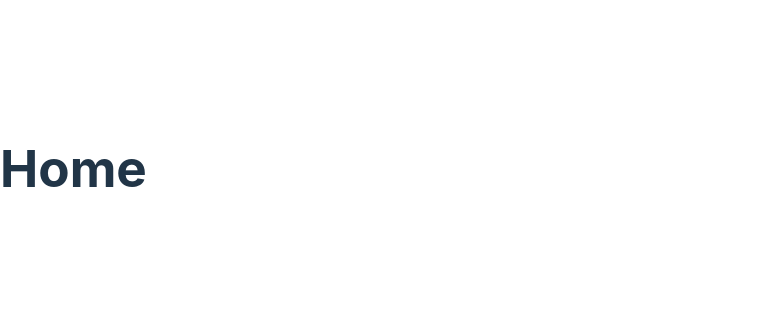
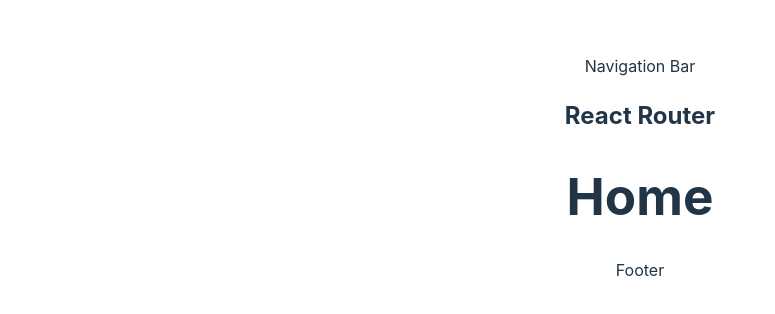
Before and after one commit to victorkauan/react-router-dom, a React (Vite) app: page / in a window 1280 px wide. Shown: the part 232-546 px from the top of the page, without its empty margins (0-775 px from the left). Built offline with nearby package versions, Linux system fonts and the light colour scheme.

Commit message:
feat: use Outlet component to create route layout

```diff
--- a/src/App.tsx
+++ b/src/App.tsx
@@ -1,7 +1,14 @@
+import { Outlet } from 'react-router-dom';
+
 import './App.css';
 
 export function App() {
-  return <div className='App'>
-    <h1>React Router</h1>
-  </div>;
+  return (
+    <div className='App'>
+      <nav>Navigation Bar</nav>
+      <h2>React Router</h2>
+      <Outlet />
+      <footer>Footer</footer>
+    </div>
+  );
 }
```
Also changed, not shown: src/main.tsx (+11 -5 lines).
